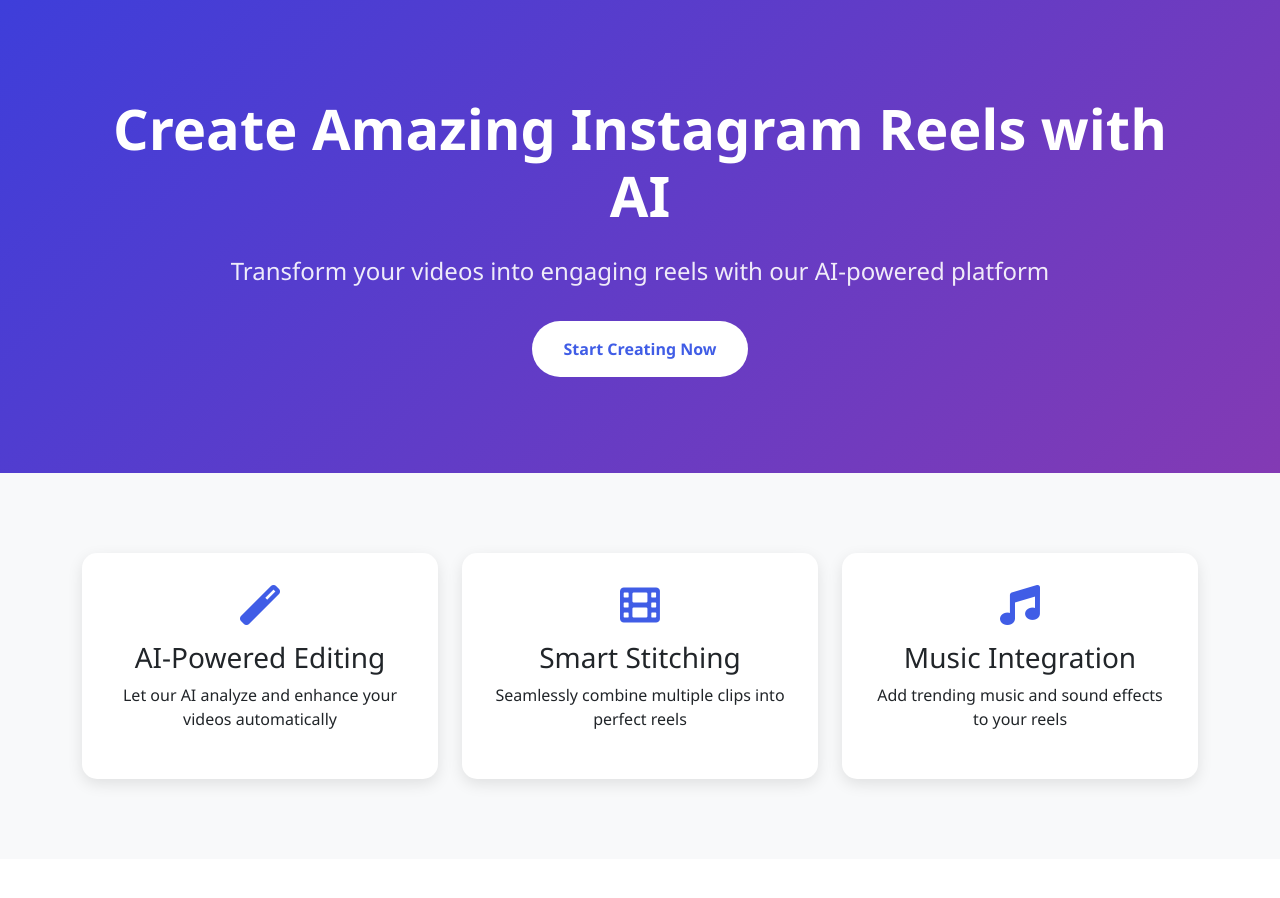
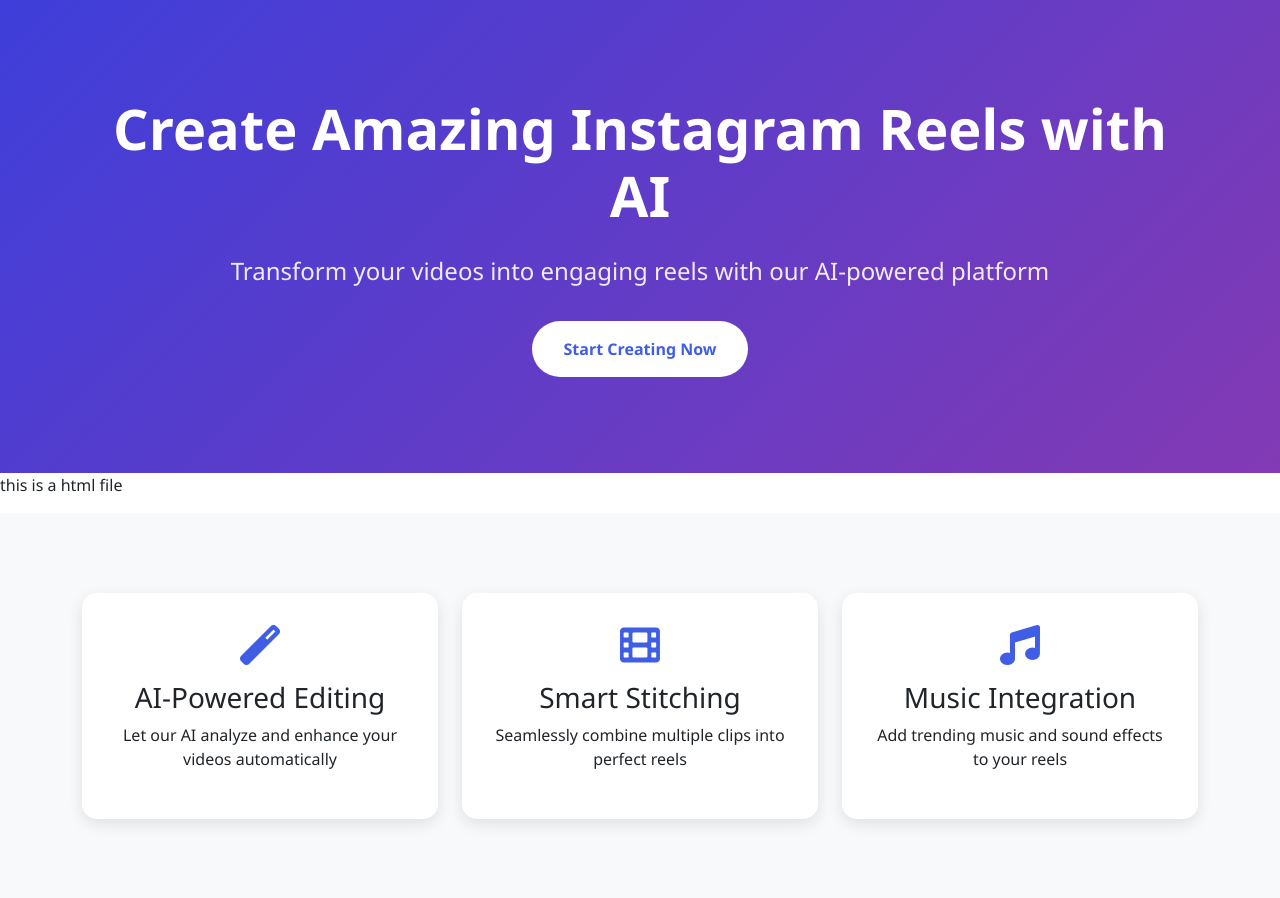
Before and after one commit to vashurajotia/VidSnap-AI, a Python web app: template templates/index.html in a window 1280 px wide. Shown: the part 79-977 px from the top of the page. Run offline with Jinja, Linux system fonts and the light colour scheme; the template is opened without the code that fills it, so the values that code supplies are empty.

Commit message:
para added

```diff
--- a/templates/index.html
+++ b/templates/index.html
@@ -10,7 +10,7 @@
         <a href="/create" class="cta-button">Start Creating Now</a>
     </div>
 </section>
-
+<p>this is a html file</p>
 <section class="features-section">
     <div class="container">
         <div class="row g-4">
```
